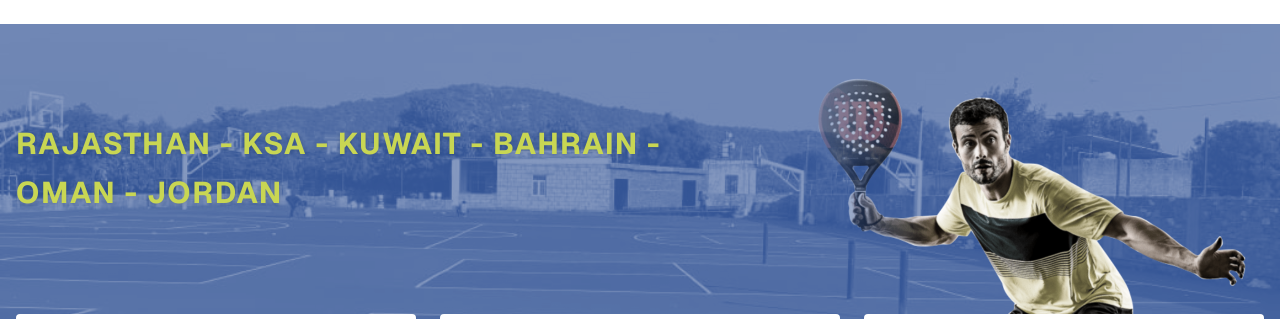
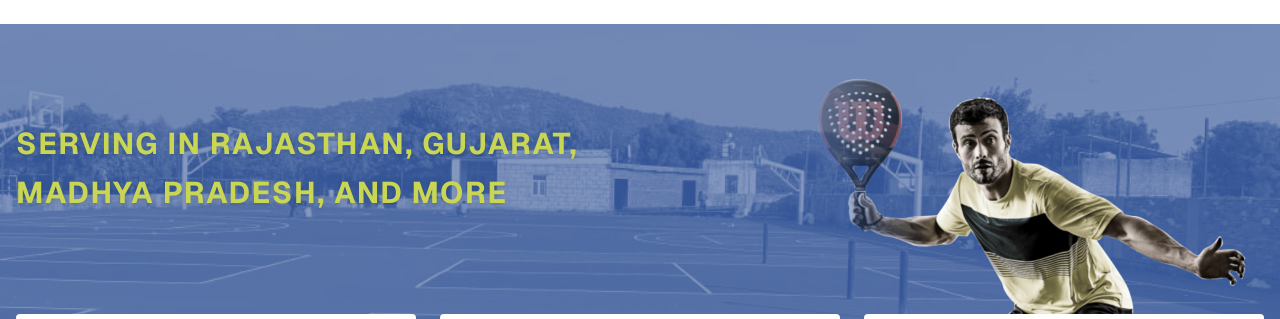
Before and after one commit to ikonsports5-maker/ikon, a Next.js app: page / in a window 1280 px wide. Shown: the part 1960-2279 px from the top of the page. Built offline with nearby package versions, Linux system fonts and the light colour scheme.

Commit message:
changed location

```diff
--- a/app/page.tsx
+++ b/app/page.tsx
@@ -183,7 +183,7 @@ const App = () => {
 
             <div className="container mx-auto px-4 relative z-20">
                  <h3 className="text-[#C8D653] font-bold text-lg md:text-3xl uppercase tracking-wider mb-2 md:mb-0 max-w-[80%] md:max-w-2xl text-left shadow-black drop-shadow-sm leading-relaxed">
-                    Rajasthan - KSA - Kuwait - Bahrain - Oman - Jordan
+                    Serving in Rajasthan, Gujarat, Madhya Pradesh, and more
                  </h3>
             </div>
         </div>
```
